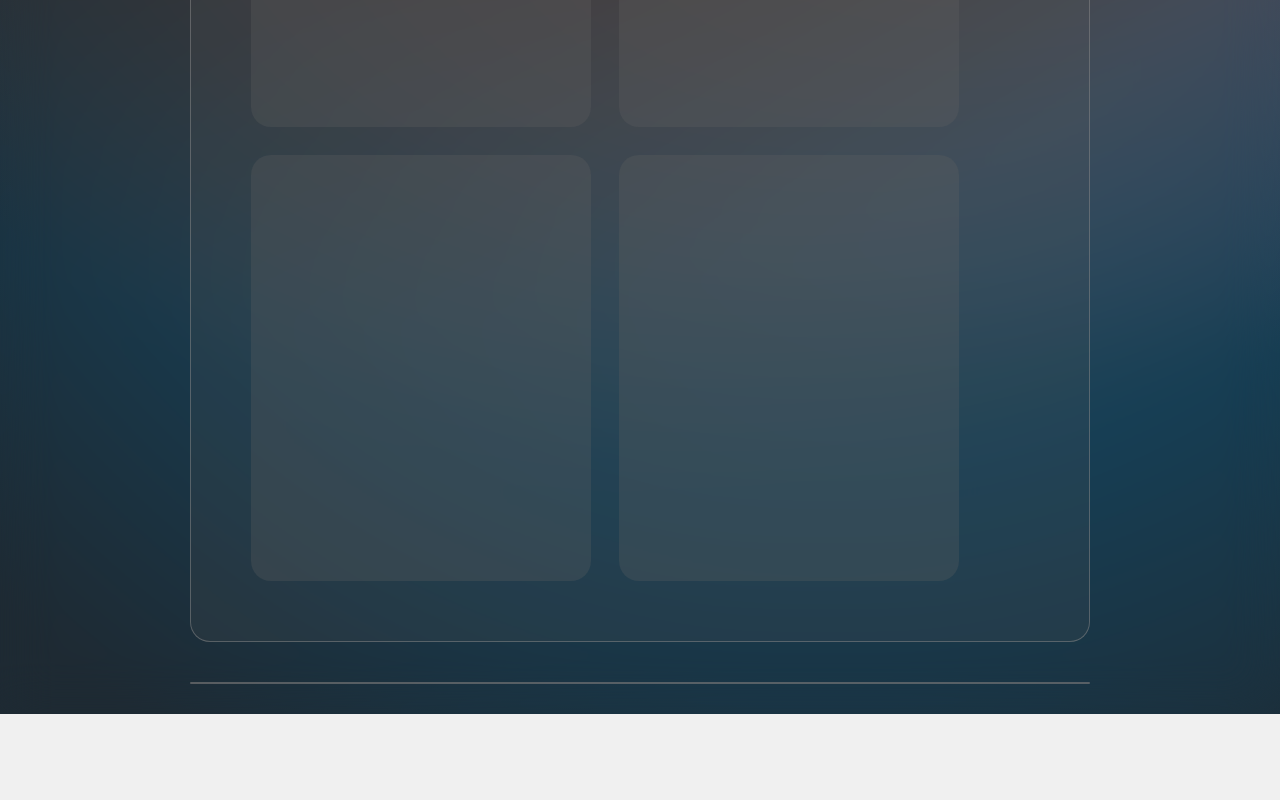
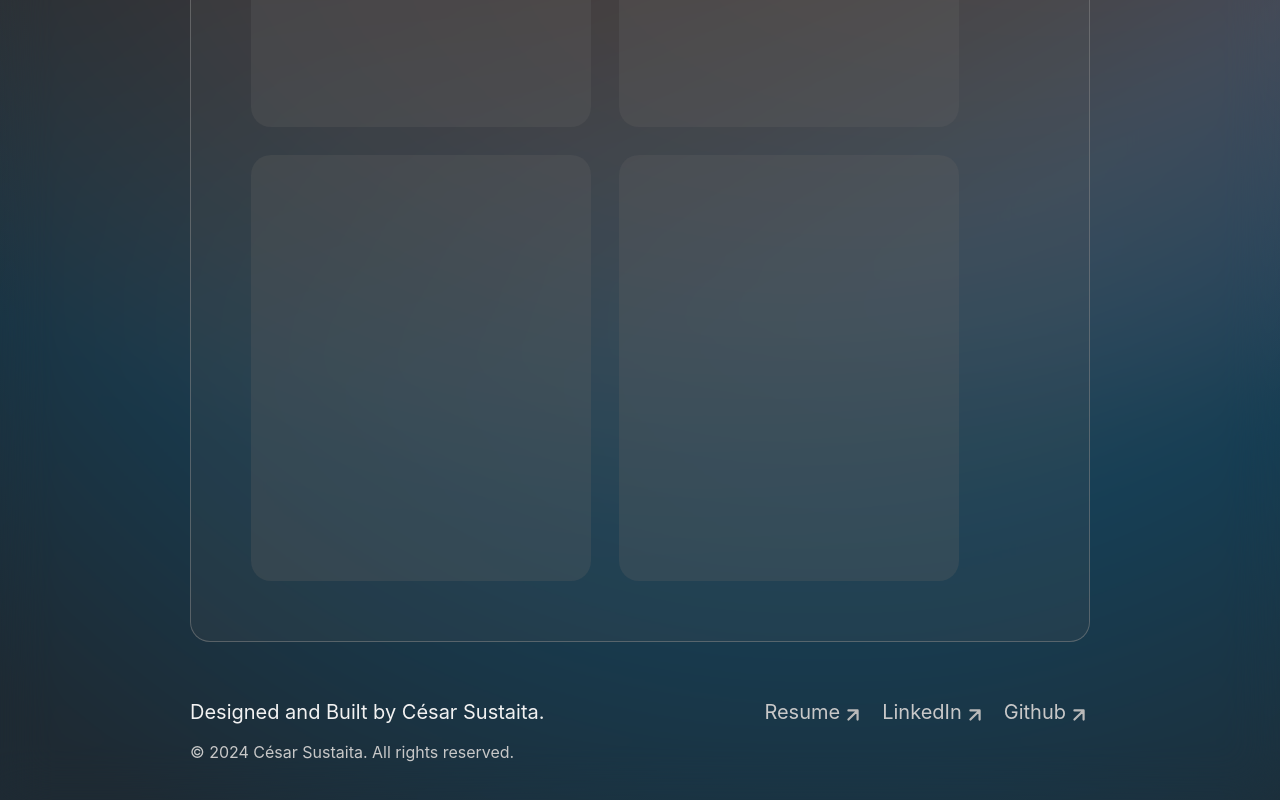
Before and after one commit to CesarSustaita/portfolio, a Vue app: page / in a window 1280 px wide. Shown: the part 1448-2248 px from the top of the page. Before the commit the page ends 2162 px from the top, so only its background shows below. Built offline with nearby package versions, Linux system fonts and the light colour scheme.

Commit message:
Update: footer has been implemented

```diff
--- a/src/components/Info-Section/Inspiration/InspirationTemplate.vue
+++ b/src/components/Info-Section/Inspiration/InspirationTemplate.vue
@@ -13,7 +13,7 @@ export default {
         },
         link: {
             type: String,
-      default: 'Visit Link'
+        default: 'Visit Link'
         },
         description: {
             type: String,
--- a/src/components/WorkContainer/IntroductionPost.vue
+++ b/src/components/WorkContainer/IntroductionPost.vue
@@ -9,7 +9,7 @@
     <section class="text-subtext">
       <section class="text-container">
         <div class="title">I'm César Sustaita</div>
-        <time class="date-container" datetime="2024-07-22">July 22, 2024</time>
+        <time class="date-container" datetime="2024-07-22">Sep 01, 2024</time>
       </section>
       <p class="subtitle">
         I'm a Systems Engineer and UX/UI Designer at Daikin Applied. I design intuitive and
--- a/src/components/footer/footerContainer.vue
+++ b/src/components/footer/footerContainer.vue
@@ -1,27 +1,146 @@
-<script>
-
-</script>
-
 <template>
 
-<section class="container"></section>
+<section class="container-footer">
+
+  <section class="section-main">
+    <div class="logo-section">
+      <div class="logo"></div>
+      <div class="description">
+      <p>Designed and Built by César Sustaita.</p>
+      </div>
+    </div>
+    <div class="copyright">
+      <p>© 2024 César Sustaita. All rights reserved.</p>
+    </div>
+  </section>
+
+  <section class="section-links">
+    <a class="btn-link" href="/fallback" target="_blank">
+      <button class="date" >Resume </button>
+      <div class="arrow-link"></div>
+    </a>
+    <a class="btn-link" href="https://www.linkedin.com/in/cesarsustaita/" target="_blank">
+      <button class="date" >LinkedIn </button>
+      <div class="arrow-link"></div>
+    </a>
+    <a class="btn-link" href="https://github.com/CesarSustaita" target="_blank">
+      <button class="date" >Github </button>
+      <div class="arrow-link"></div>
+    </a>
+
+  </section>
+
+</section>
 
 </template>
 
 <style scoped>
 
-.container {
-  margin-top: 40px;
-  margin-bottom: 30px;
+a{
+  all: unset;
+}
+
+.container-footer {
+  margin-top: 54px;
+  margin-bottom: 34px;
   display: flex;
+  flex-direction: row;
+  align-items: flex-start;
+  justify-content: space-between;
+}
+
+.section-main {
+  display:flex;
   flex-direction: column;
-  width: 100%;
-  height: 250px;
-  transition: width 0.5s;
-  border-radius: 20px;
-  background-color: rgba(58, 56, 56, 0.28);
-  backdrop-filter: blur(30px);
-  border: 1px solid rgba(140, 140, 140, 0.50);
+  gap: 12px;
+}
+
+.logo-section{
+  display: flex;
+  flex-direction: row;
+}
+
+.description{
+  font-size: 20px;
+  color: var(--vt-c-white-mute);
+}
+
+.copyright{
+  font-size: 16px;
+  color: var(--text-bg-white);
+}
+
+.section-links{
+  display: flex;
+  flex-direction: row;
+  gap: 18px;
+}
+
+.btn-link{
+    display: flex;
+    flex-direction: row;
+    align-items: end;
+}
+
+.btn-link:hover{
+    display: flex;
+    flex-direction: row;
+    align-items: end;
+    cursor: pointer;
+}
+
+.arrow-link{
+    background-image: url('/src/assets/Arrow up-right.svg');
+    width: 22px;
+    height: 25px;
+    object-fit: cover;
+    object-position: center;
+    align-items: center;
+    margin-left: 2px;
+}
+
+button {
+    all: unset;
+    border-bottom: 1px solid rgba(0, 0, 0, 0);
+}
+
+button:hover {
+    cursor: pointer;
+    border-bottom: 1px solid rgba(129, 129, 129, 0.647);
+}
+
+.date {
+    font-size: 20px;
+    color: var(--text-bg-white-description);
+}
+
+
+@media (max-width: 900px) {
+
+.container-footer {
+  flex-direction: column-reverse;
+  align-items: center;
+  gap: 28px;
+}
+
+.section-main {
+  display:flex;
+  flex-direction: column;
+  gap: 12px;
+  align-items: center;
+}
+
+.description{
+  font-size: 18px;
+}
+
+.copyright{
+  font-size: 14px;
+}
+
+.date {
+    font-size: 18px;
+}
 
 }
 
--- a/src/views/fallbackView.vue
+++ b/src/views/fallbackView.vue
@@ -2,6 +2,7 @@
 
     <section class="container">
         <section class="fallback">
+            <div class="img"></div>
             <div class="title">Be right back.</div>
             <div class="description">
                 <p>I’m busy updating my resume for you.</p>
@@ -20,6 +21,7 @@
     width: 100%;
     justify-content: center;
     align-items: center;
+
 }
 
 .fallback{
@@ -27,6 +29,7 @@
     flex-direction: column;
     width: 500px;
     gap: 20px;
+    align-items: center;
 }
 
 .title{
@@ -55,4 +58,46 @@ a:hover{
     border-bottom: 1px solid rgba(129, 129, 129, 0.647);
 }
 
+.img{
+    width: 85px;
+    height: 85px;
+    background-image: url('/src/assets/fallback-logo.svg');
+    background-size: cover;
+    background-position: center;
+}
+
+@media (max-width: 700px) {
+
+.fallback{
+    display: flex;
+    flex-direction: column;
+    width: 350px;
+    gap: 16px;
+}
+
+.title{
+    display: flex;
+    justify-content: center;
+    font-size: 48px;
+    font-weight: 500;
+}
+
+.description{
+    display: flex;
+    flex-direction: column;
+    justify-content: center;
+    align-items: center;
+    font-size: 20px;
+}
+
+.img{
+    width: 64px;
+    height: 64px;
+    background-image: url('/src/assets/fallback-logo.svg');
+    background-size: cover;
+    background-position: center;
+}
+
+}
+
 </style>
```
Also changed, not shown: src/assets/fallback-logo.svg (added), src/assets/footer-logo.svg (added).
